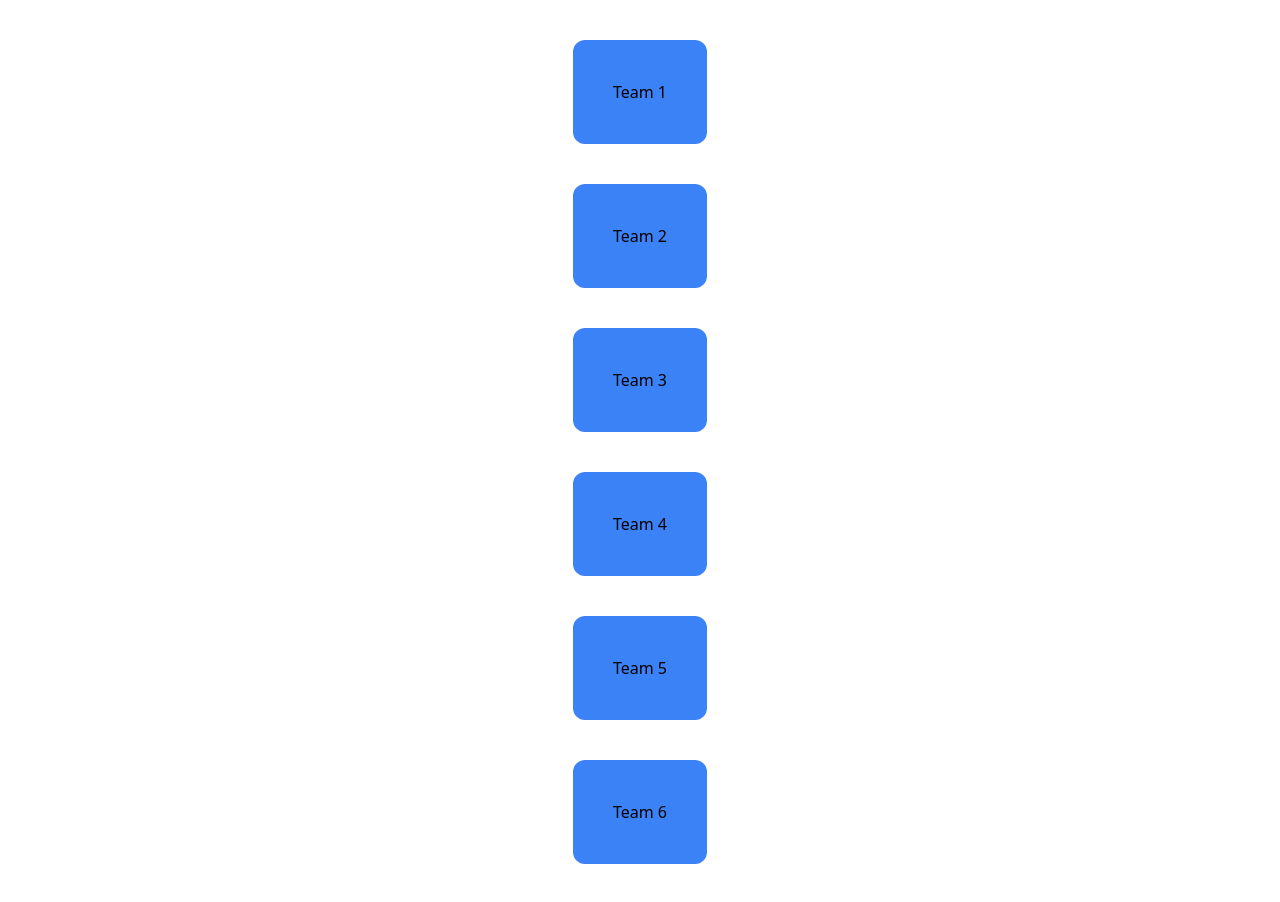
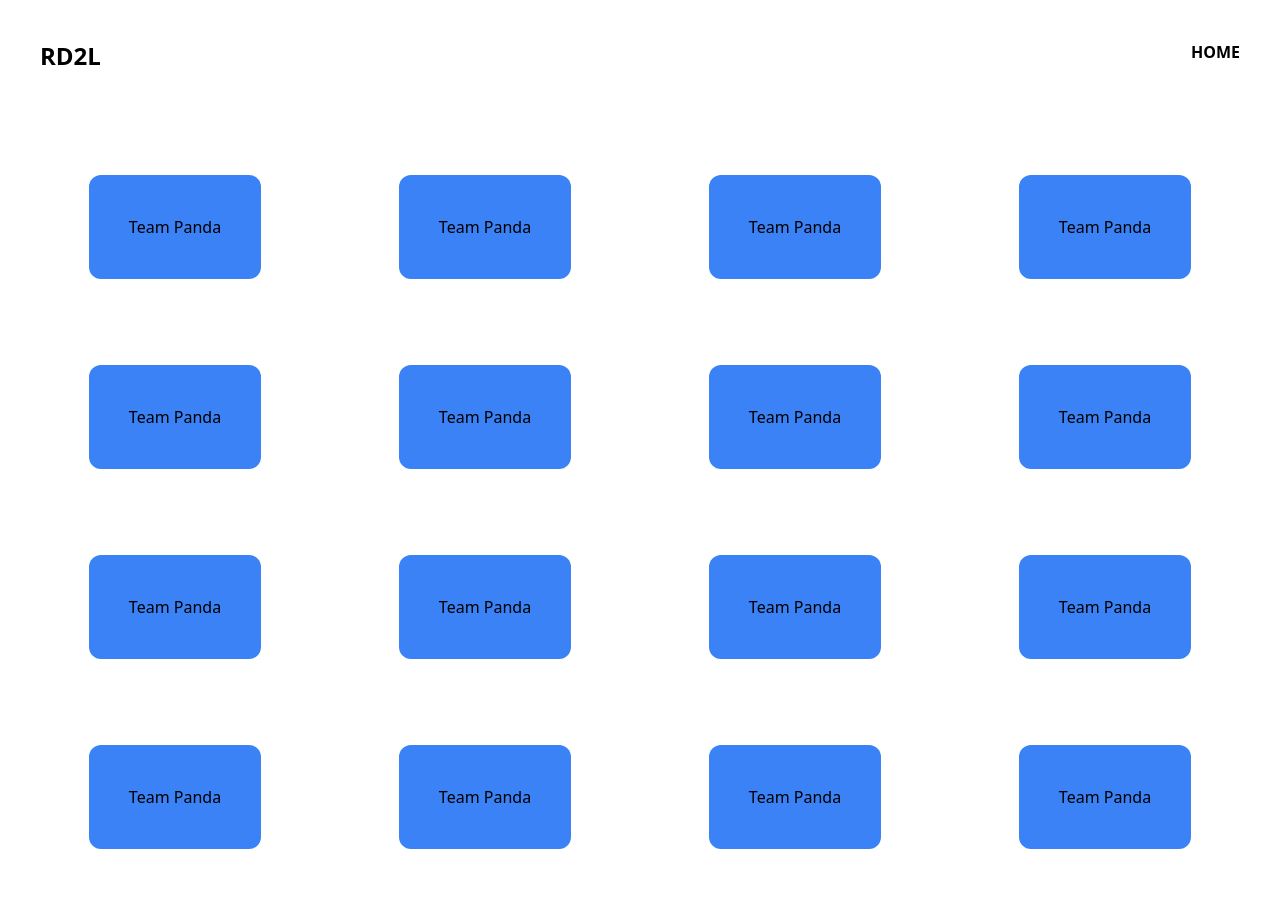
Before and after one commit to AngeloMalada/dota-scouting, a Next.js app: page / in a window 1280 px wide. Shown: the top 902 px of the page. Built offline with nearby package versions, Linux system fonts and the light colour scheme.

Commit message:
added search functionality

```diff
--- /dev/null
+++ b/components/Navbar.tsx
@@ -0,0 +1,29 @@
+import Link from 'next/link';
+import React from 'react';
+
+type Props = {};
+
+const Navbar = (props: Props) => {
+  return (
+    <div className='p-10 flex flex-row justify-between'>
+      <div>
+        <Link href={'/'}>
+          <h1 className='uppercase font-bold text-2xl'>RD2L</h1>
+        </Link>
+      </div>
+      <div className='flex flex-row gap-4 font-bold uppercase'>
+        <Link href={'/'}>
+          <span>Home</span>
+        </Link>
+        {/* <Link href={'/'}>
+          <span>Home</span>
+        </Link>
+        <Link href={'/'}>
+          <span>Home</span>
+        </Link> */}
+      </div>
+    </div>
+  );
+};
+
+export default Navbar;
--- a/components/Player.tsx
+++ b/components/Player.tsx
@@ -1,23 +1,62 @@
+import Link from 'next/link';
 import React, { useEffect, useState } from 'react';
 type Props = {
   id: number;
 };
+
+type PlayerData = {
+  id: number;
+  games: number;
+  win: number;
+  winPercentage: string;
+  winrateAtPlayerLevel: string;
+  winrateAgainstPlayer: string;
+  image_url: string;
+  proWinrate: string;
+  name: string;
+  withWin: number;
+  withGames: number;
+  playerName: string;
+};
 const Player = (id: Props) => {
-  const [playerid, setPlayerId] = useState<number>(id.id);
-  const [heroes, setHeroes] = useState<any>([]);
+  const [playerid, setPlayerId] = useState<any>(id.id);
+  const [heroes, setHeroes] = useState<PlayerData[]>([]);
+  const [search, setSearch] = useState<number>(id.id);
 
   useEffect(() => {
     fetch(`${process.env.NEXT_PUBLIC_SERVER_URL}/player?id=${playerid}`)
       .then((res) => res.json())
       .then((data) => setHeroes(data));
-  }, [playerid]);
+  }, [search]);
 
   return (
     <>
       <div className='flex flex-col gap-4 mt-10'>
+        <form action='' className='flex flex-col items-center gap-4'>
+          <input
+            className='border-2 border-black rounded-lg p-2 text-center'
+            type='text'
+            name='id'
+            id='id'
+            value={playerid}
+            onChange={(e) => setPlayerId(e.target.value)}
+          />
+          <button
+            className='border-2 bg-blue-500 text-white rounded-lg p-2'
+            type='submit'
+            onClick={(e) => {
+              e.preventDefault();
+              setSearch(playerid);
+            }}
+          >
+            Search
+          </button>
+        </form>
+        <Link href={`https://www.opendota.com/players/${playerid}/matches`}>
           <h1 className='text-center uppercase font-bold'>
             {heroes[0]?.playerName}
           </h1>
+        </Link>
         {heroes
           .sort(
             //sort by points
@@ -35,7 +74,8 @@ const Player = (id: Props) => {
                   2) *
                 Number(a.proWinrate),
           )
-          .map((hero: any) => (
+          .map((hero) => (
+            <Link href={`https://www.opendota.com/heroes/${hero.id}/matchups`}>
               <div
                 key={hero.id}
                 className='flex flex-col items-center shadow-lg rounded-lg p-4 gap-2 font-semibold'
@@ -49,7 +89,13 @@ const Player = (id: Props) => {
                 <h1>{heroRole}</h1>
                 ))}
               </div> */}
-              <h1>Winrate: {hero.winPercentage}%</h1>
+                <h1>
+                  Winrate:{' '}
+                  {hero.winPercentage != 'No games played'
+                    ? hero.winPercentage + '%'
+                    : hero.winPercentage}
+                </h1>
+
                 <h1>
                   Points:{' '}
                   {(
@@ -69,6 +115,7 @@ const Player = (id: Props) => {
                   ).toFixed(0)}
                 </h1>
               </div>
+            </Link>
           ))}
       </div>
     </>
--- a/pages/_app.tsx
+++ b/pages/_app.tsx
@@ -1,10 +1,16 @@
-import "../styles/globals.css";
-import type { AppProps } from "next/app";
-import { QueryClient, QueryClientProvider } from "@tanstack/react-query";
+import '../styles/globals.css';
+import type { AppProps } from 'next/app';
+import { QueryClient, QueryClientProvider } from '@tanstack/react-query';
+import Navbar from '../components/Navbar';
 
 function MyApp({ Component, pageProps }: AppProps) {
   const queryClient = new QueryClient();
-  return <Component {...pageProps} />;
+  return (
+    <>
+      <Navbar />
+      <Component {...pageProps} />
+    </>
+  );
 }
 
 export default MyApp;
--- a/pages/index.tsx
+++ b/pages/index.tsx
@@ -4,24 +4,56 @@ import Link from 'next/link';
 
 const HomePage = () => {
   return (
-    <div className='flex flex-col items-center justify-center min-h-screen p-10 gap-10'>
+    <div className='grid grid-cols-4  mx-auto place-items-center min-h-screen p-10 gap-10'>
       <Link href={'/team/1'}>
-        <button className='bg-blue-500 rounded-xl p-10'>Team 1</button>
+        <button className='bg-blue-500 rounded-xl p-10 mx-auto'>
+          Team Panda
+        </button>
       </Link>
       <Link href={'/team/2'}>
-        <button className='bg-blue-500 rounded-xl p-10'>Team 2</button>
+        <button className='bg-blue-500 rounded-xl p-10'>Team Panda</button>
       </Link>
       <Link href={'/team/21243123'}>
-        <button className='bg-blue-500 rounded-xl p-10'>Team 3</button>
+        <button className='bg-blue-500 rounded-xl p-10'>Team Panda</button>
       </Link>
       <Link href={'/team/21243123'}>
-        <button className='bg-blue-500 rounded-xl p-10'>Team 4</button>
+        <button className='bg-blue-500 rounded-xl p-10'>Team Panda</button>
       </Link>
       <Link href={'/team/21243123'}>
-        <button className='bg-blue-500 rounded-xl p-10'>Team 5</button>
+        <button className='bg-blue-500 rounded-xl p-10'>Team Panda</button>
       </Link>
       <Link href={'/team/21243123'}>
-        <button className='bg-blue-500 rounded-xl p-10'>Team 6</button>
+        <button className='bg-blue-500 rounded-xl p-10'>Team Panda</button>
+      </Link>
+      <Link href={'/team/21243123'}>
+        <button className='bg-blue-500 rounded-xl p-10'>Team Panda</button>
+      </Link>
+      <Link href={'/team/21243123'}>
+        <button className='bg-blue-500 rounded-xl p-10'>Team Panda</button>
+      </Link>
+      <Link href={'/team/21243123'}>
+        <button className='bg-blue-500 rounded-xl p-10'>Team Panda</button>
+      </Link>
+      <Link href={'/team/21243123'}>
+        <button className='bg-blue-500 rounded-xl p-10'>Team Panda</button>
+      </Link>
+      <Link href={'/team/21243123'}>
+        <button className='bg-blue-500 rounded-xl p-10'>Team Panda</button>
+      </Link>
+      <Link href={'/team/21243123'}>
+        <button className='bg-blue-500 rounded-xl p-10'>Team Panda</button>
+      </Link>
+      <Link href={'/team/21243123'}>
+        <button className='bg-blue-500 rounded-xl p-10'>Team Panda</button>
+      </Link>
+      <Link href={'/team/21243123'}>
+        <button className='bg-blue-500 rounded-xl p-10'>Team Panda</button>
+      </Link>
+      <Link href={'/team/21243123'}>
+        <button className='bg-blue-500 rounded-xl p-10'>Team Panda</button>
+      </Link>
+      <Link href={'/team/21243123'}>
+        <button className='bg-blue-500 rounded-xl p-10'>Team Panda</button>
       </Link>
     </div>
   );
```
Lines whose indentation alone changed are shown as unchanged.
